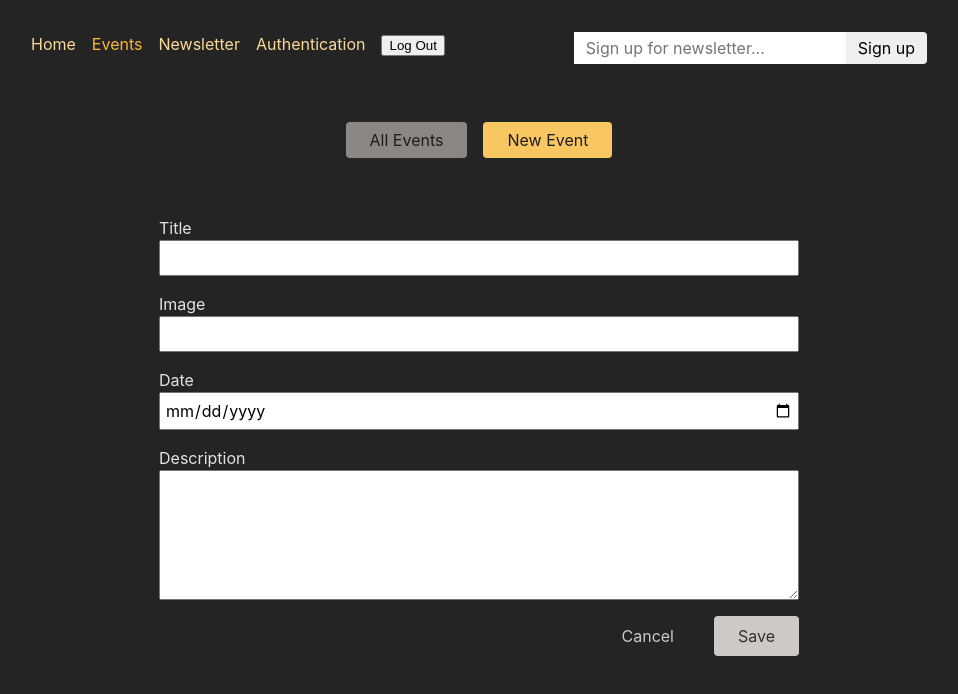
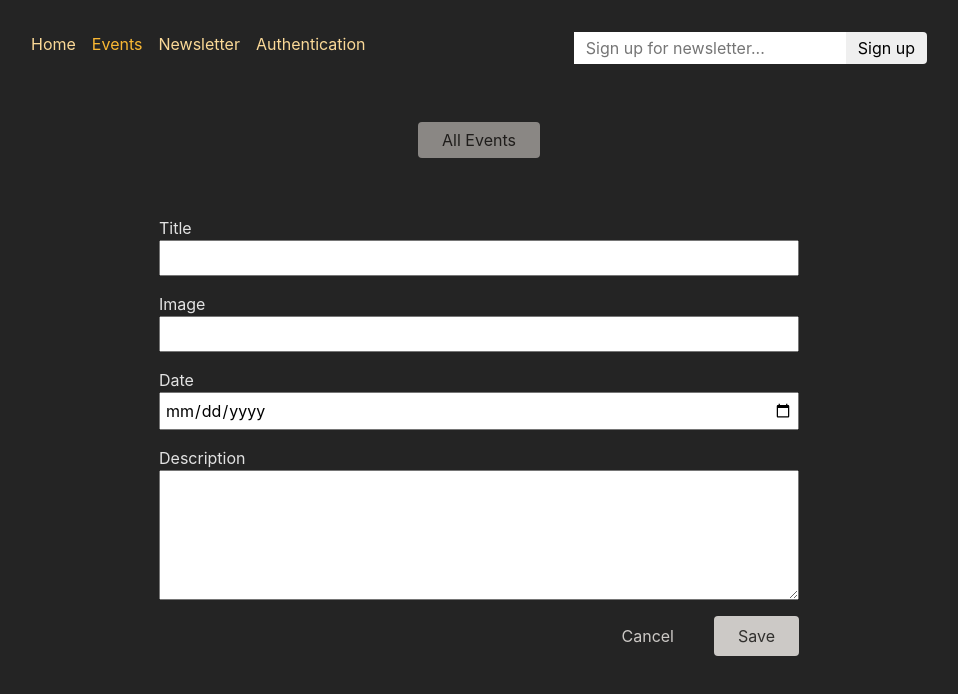
Before and after one commit to Shivam24S/Authentication, a React (Vite) app: page /events/new in a window 1280 px wide. Shown: the top 694 px of the page, without its empty margins (161-1119 px from the left). Built offline with nearby package versions, Linux system fonts and the light colour scheme.

Commit message:
updating ui based on auth

```diff
--- a/src/App.jsx
+++ b/src/App.jsx
@@ -17,12 +17,15 @@ import AuthenticationPage, {
   AuthenticationAction,
 } from "./pages/Authentication";
 import { logoutAction } from "./components/logout";
+import { sendTokenData } from "./util/auth";
 
 const router = createBrowserRouter([
   {
     path: "/",
     element: <RootLayout />,
     errorElement: <ErrorPage />,
+    id: "root",
+    loader: sendTokenData,
     children: [
       { index: true, element: <HomePage /> },
       {
--- a/src/components/EventItem.jsx
+++ b/src/components/EventItem.jsx
@@ -1,15 +1,17 @@
-import { Link, useSubmit } from 'react-router-dom';
+import { Link, useSubmit, useRouteLoaderData } from "react-router-dom";
 
-import classes from './EventItem.module.css';
+import classes from "./EventItem.module.css";
 
 function EventItem({ event }) {
   const submit = useSubmit();
 
+  const token = useRouteLoaderData("root");
+
   function startDeleteHandler() {
-    const proceed = window.confirm('Are you sure?');
+    const proceed = window.confirm("Are you sure?");
 
     if (proceed) {
-      submit(null, { method: 'delete' });
+      submit(null, { method: "delete" });
     }
   }
 
@@ -20,8 +22,12 @@ function EventItem({ event }) {
       <time>{event.date}</time>
       <p>{event.description}</p>
       <menu className={classes.actions}>
-        <Link to="edit">Edit</Link>
-        <button onClick={startDeleteHandler}>Delete</button>
+        {token && (
+          <>
+            <Link to="edit">Edit</Link>
+            <button onClick={startDeleteHandler}>Delete</button>
+          </>
+        )}
       </menu>
     </article>
   );
--- a/src/components/EventsNavigation.jsx
+++ b/src/components/EventsNavigation.jsx
@@ -1,8 +1,9 @@
-import { NavLink } from 'react-router-dom';
+import { NavLink, useRouteLoaderData } from "react-router-dom";
 
-import classes from './EventsNavigation.module.css';
+import classes from "./EventsNavigation.module.css";
 
 function EventsNavigation() {
+  const token = useRouteLoaderData("root");
   return (
     <header className={classes.header}>
       <nav>
@@ -18,6 +19,7 @@ function EventsNavigation() {
               All Events
             </NavLink>
           </li>
+          {token && (
             <li>
               <NavLink
                 to="/events/new"
@@ -28,6 +30,7 @@ function EventsNavigation() {
                 New Event
               </NavLink>
             </li>
+          )}
         </ul>
       </nav>
     </header>
--- a/src/components/MainNavigation.jsx
+++ b/src/components/MainNavigation.jsx
@@ -1,9 +1,10 @@
-import { Form, NavLink } from "react-router-dom";
+import { Form, NavLink, useRouteLoaderData } from "react-router-dom";
 
 import classes from "./MainNavigation.module.css";
 import NewsletterSignup from "./NewsletterSignup";
 
 function MainNavigation() {
+  const token = useRouteLoaderData("root");
   return (
     <header className={classes.header}>
       <nav>
@@ -39,6 +40,7 @@ function MainNavigation() {
               Newsletter
             </NavLink>
           </li>
+          {!token && (
             <li>
               <NavLink
                 to="auth/?mode=login"
@@ -49,11 +51,14 @@ function MainNavigation() {
                 Authentication
               </NavLink>
             </li>
+          )}
+          {token && (
             <li>
               <Form method="post" action="/logout">
                 <button>Log Out</button>
               </Form>
             </li>
+          )}
         </ul>
       </nav>
       <NewsletterSignup />
--- a/src/util/auth.js
+++ b/src/util/auth.js
@@ -2,3 +2,7 @@ export function getAuthToken() {
   const token = localStorage.getItem("token");
   return token;
 }
+
+export function sendTokenData() {
+  return getAuthToken();
+}
```
Also changed, not shown: 1 other file (tests, documents, lock files or other folders). Lines whose indentation alone changed are shown as unchanged.
